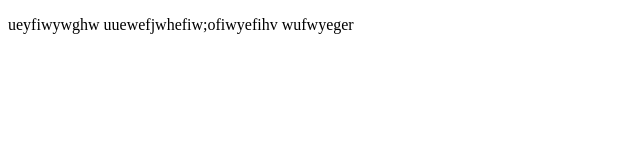
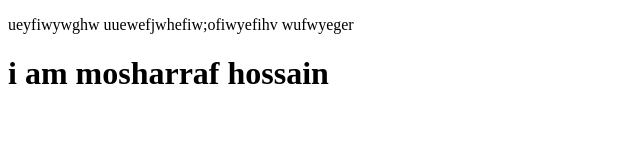
Before and after one commit to mosharrafgstech/basic_html_layout, a plain HTML site: page index1.html in a window 1280 px wide. Shown: the whole page, without its empty margins (0-640 px from the left). Drawn offline with Linux system fonts and the light colour scheme.

Commit message:
i have added a heading tag

```diff
--- a/index1.html
+++ b/index1.html
@@ -8,5 +8,7 @@
 </head>
 <body>
 <p>ueyfiwywghw uuewefjwhefiw;ofiwyefihv wufwyeger </p>
+ <h1>i am mosharraf hossain</h1>
+
 </body>
 </html>
```
